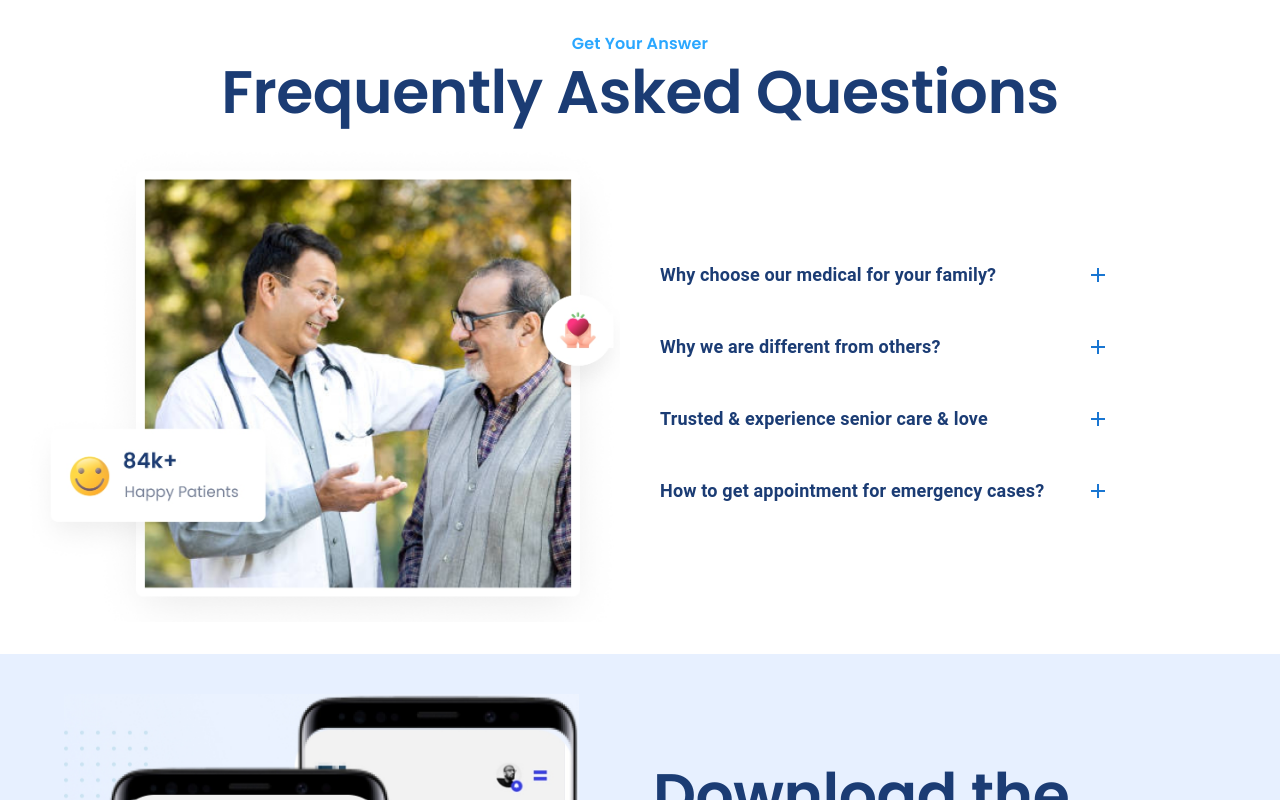
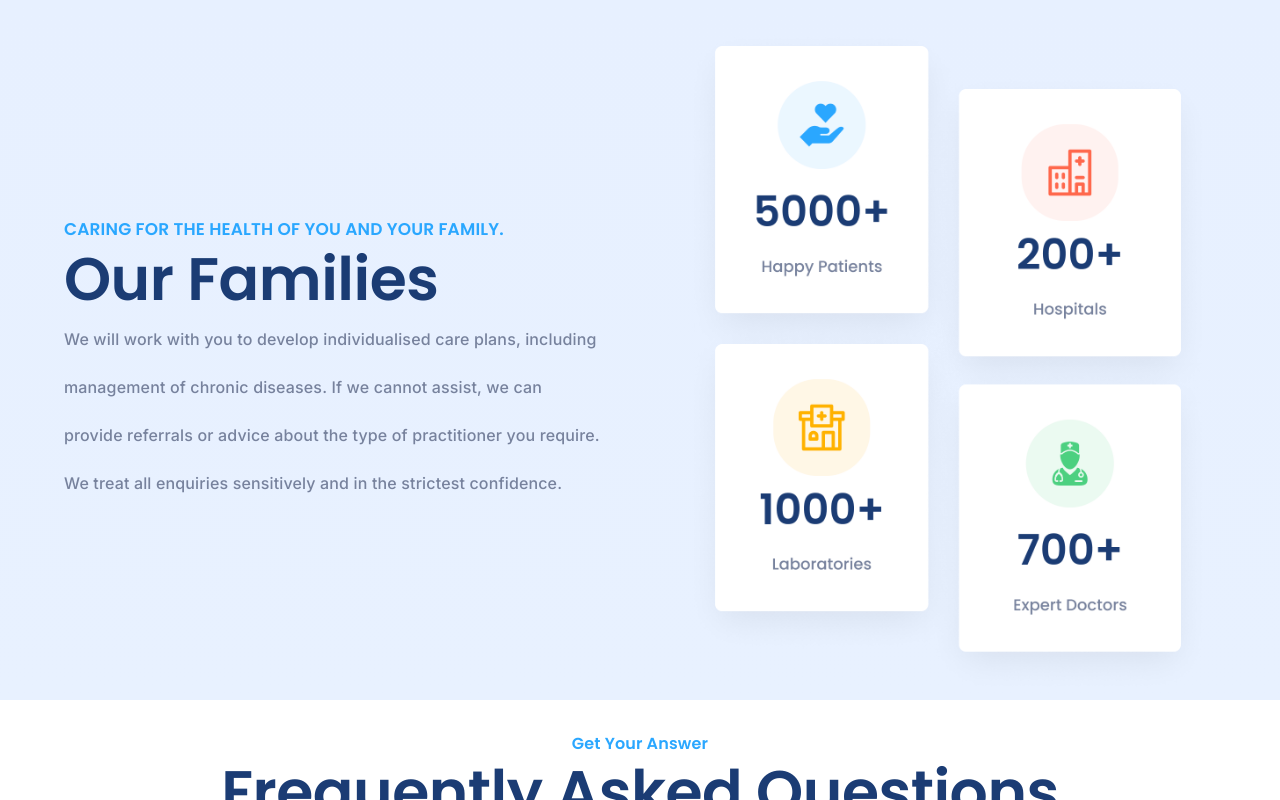
Before and after one commit to deb2000-sudo/medify, a React (Create React App) app: page / in a window 1280 px wide. Shown: the top 800 px of the page. Built offline with nearby package versions, Linux system fonts and the light colour scheme.

Commit message:
our families section added

```diff
--- a/src/Home/Home.jsx
+++ b/src/Home/Home.jsx
@@ -1,8 +1,10 @@
 import FAQ from "../components/Sections/FAQ/FAQ";
 import {Box} from '@mui/material';
+import Ourfamilies from "../components/Sections/OurFamilies/Ourfamilies";
 const Home=()=>{
 return(
     <Box>
+        <Ourfamilies/>
         <FAQ/>
     </Box>
 )
--- /dev/null
+++ b/src/components/Sections/OurFamilies/Ourfamilies.jsx
@@ -0,0 +1,43 @@
+import { Box, Container, Grid, Typography } from "@mui/material";
+import ourfamilybanner from "../../../assets/our-families-banner.png";
+const Ourfamilies = () => {
+  return (
+    <Box pt={3} sx={{ background: "linear-gradient(#E7F0FF, #E8F1FF)" }}>
+      <Container>
+        <Grid container alignItems="center" spacing={{ xs: 2, md: 10 }}>
+          <Grid item xs={12} md={6}>
+            <Typography
+              fontWeight={600}
+              fontSize={17}
+              color="#2AA7FF"
+              fontFamily="Poppins"
+            >
+              CARING FOR THE HEALTH OF YOU AND YOUR FAMILY.
+            </Typography>
+            <Typography variant="h2" fontFamily="Poppins" fontWeight={600} color="#1B3C74">
+              Our Families
+            </Typography>
+            <Typography color="#77829D" lineHeight={3} fontFamily='Inter' fontWeight='500'>
+              We will work with you to develop individualised care plans,
+              including management of chronic diseases. If we cannot assist, we
+              can provide referrals or advice about the type of practitioner you
+              require. We treat all enquiries sensitively and in the strictest
+              confidence.
+            </Typography>
+          </Grid>
+
+          <Grid item xs={12} md={6}>
+            <Box
+              component="img"
+              src={ourfamilybanner}
+              width={1}
+              height="auto"
+            />
+          </Grid>
+        </Grid>
+      </Container>
+    </Box>
+  );
+};
+
+export default Ourfamilies;
```
Also changed, not shown: src/components/Sections/Blogs/Blogs.jsx (added, +8 -0 lines), src/assets/our-families-banner.png (added).
